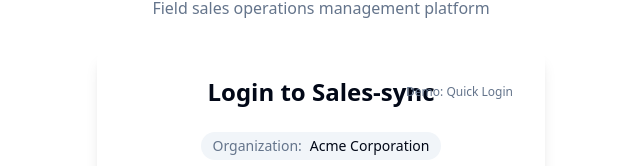
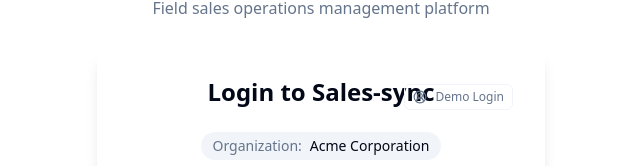
Before and after one commit to LukeTempleman/sales-sync, a React (Create React App) app in the folder sales-sync/: page /login in a window 1280 px wide. Shown: the part 142-308 px from the top of the page, without its empty margins (319-959 px from the left). Built offline with nearby package versions, Linux system fonts and the light colour scheme.

Commit message:
Fix demo login dropdown positioning and styling

```diff
--- a/sales-sync/src/pages/auth/LoginPage.jsx
+++ b/sales-sync/src/pages/auth/LoginPage.jsx
@@ -4,6 +4,7 @@ import { useAuth } from '../../context/AuthContext';
 import { Button } from '../../components/ui/button';
 import { Input } from '../../components/ui/input';
 import { Label } from '../../components/ui/label';
+import { UserCircle2 } from 'lucide-react';
 import { ROLES, agents, teamLeaders, areaManagers, regionalManagers, nationalManagers, admins, tenants } from '../../data';
 
 const LoginPage = () => {
@@ -134,12 +135,13 @@ const LoginPage = () => {
     <div className="relative">
       {/* Demo role selector in the corner */}
       {tenant && (
-        <div className="absolute top-0 right-0">
+        <div className="absolute top-2 right-2 z-10">
           <details className="text-right">
-            <summary className="cursor-pointer text-xs text-muted-foreground hover:text-primary inline-block p-2">
-              Demo: Quick Login
+            <summary className="cursor-pointer text-xs font-medium text-muted-foreground hover:text-primary inline-flex items-center gap-1 px-2 py-1 rounded-md border border-muted hover:border-primary/30 transition-colors">
+              <UserCircle2 className="h-3.5 w-3.5 mr-1" />
+              <span>Demo Login</span>
             </summary>
-            <div className="bg-card border rounded-md shadow-md p-3 mt-1 w-48">
+            <div className="absolute right-0 mt-2 bg-card border rounded-md shadow-md p-3 w-48">
               <h4 className="text-xs font-medium mb-2 text-muted-foreground">Select Role:</h4>
               <div className="space-y-1">
                 <Button
```
